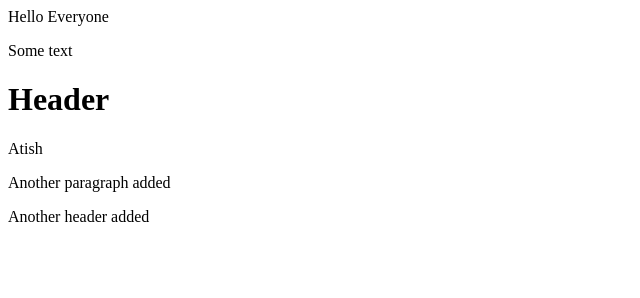
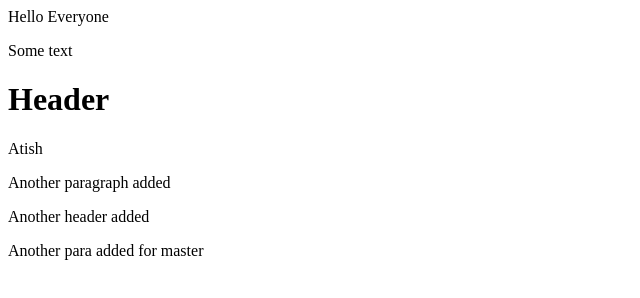
Before and after one commit to Atish2060/git_atish, a plain HTML site: page index.html in a window 1280 px wide. Shown: the whole page, without its empty margins (0-640 px from the left). Drawn offline with Linux system fonts and the light colour scheme.

Commit message:
master added para

```diff
--- a/index.html
+++ b/index.html
@@ -4,3 +4,4 @@
 <p>Atish</p>
 <p>Another paragraph added</p>
 <h>Another header added</h>
+<p>Another para added for master</p>
```
